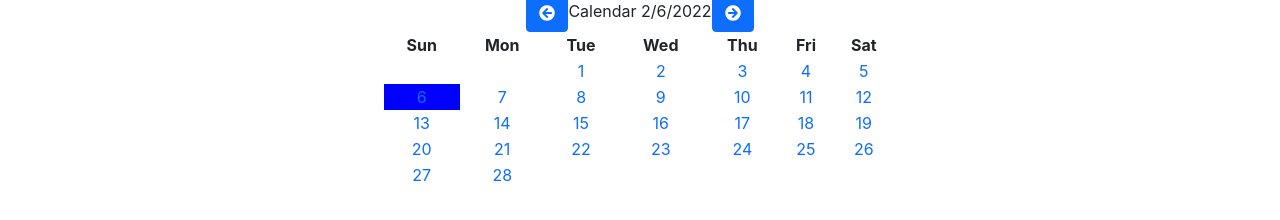
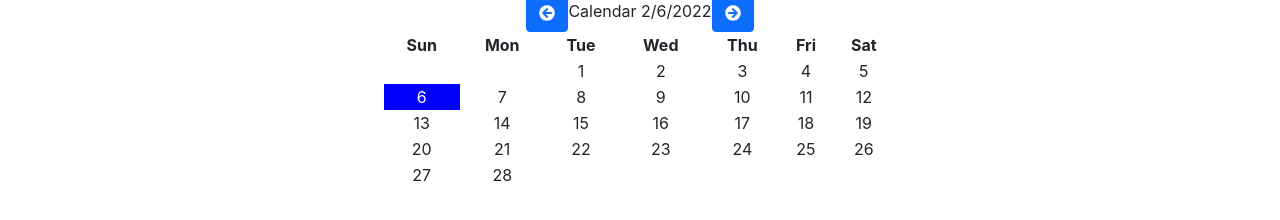
Before and after one commit to josedevel/todo-b-1, a React (Create React App) app in the folder client/: page / in a window 1280 px wide. Shown: the part 246-466 px from the top of the page. Built offline with nearby package versions, Linux system fonts and the light colour scheme; no server answers.

Commit message:
Adding shortId npm package for autogenerated component Ids.

```diff
--- a/client/package.json
+++ b/client/package.json
@@ -19,6 +19,7 @@
     "react-scripts": "5.0.0",
     "redux": "^4.1.2",
     "redux-thunk": "^2.4.1",
+    "shortid": "^2.2.16",
     "web-vitals": "^2.1.3"
   },
   "scripts": {
--- a/client/src/Components/Calendar/index.js
+++ b/client/src/Components/Calendar/index.js
@@ -5,6 +5,7 @@ import { faArrowCircleRight } from '@fortawesome/free-solid-svg-icons';
 import Button from "react-bootstrap/esm/Button";
 import {connect} from 'react-redux';
 import {todoListFetch} from '../../actions/actions.js';
+import shortid from 'shortid';
 
 const mapStateToProps = state => {
     return {
@@ -76,7 +77,7 @@ const index = (props) => {
           <tr>
             {weekdaysShort.map(day => {
               return (
-                <th>
+                <th key={shortid.generate()}>
                   {day}
                 </th>
               )
@@ -85,10 +86,10 @@ const index = (props) => {
         </thead>
         <tbody>
           {daysOfMonth.map(week => {
-            return ( <tr>
+            return ( <tr key={shortid.generate()}>
               {week.map(day => {
-                return <td className={((props.currentDate.getDate() === day))? 'CalendarToday' : ''}  >
-                    <a href="javascript:void(0);" style={{textDecoration: 'none'}} id={day} onClick={handleDayClick}>{day}</a>
+                return <td key={shortid.generate()} className={((props.currentDate.getDate() === day))? 'CalendarToday' : ''}  >
+                    <span id={day} onClick={handleDayClick}>{day}</span>
                   </td>
               })}
             </tr> )
```
Also changed, not shown: 1 other file (tests, documents, lock files or other folders).
